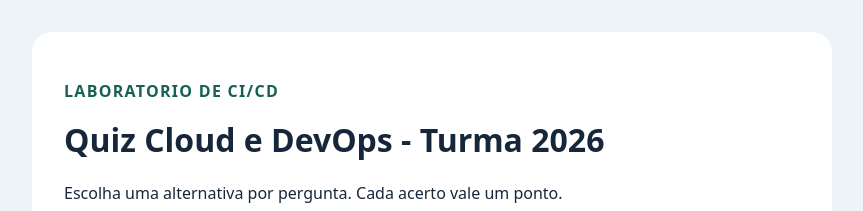
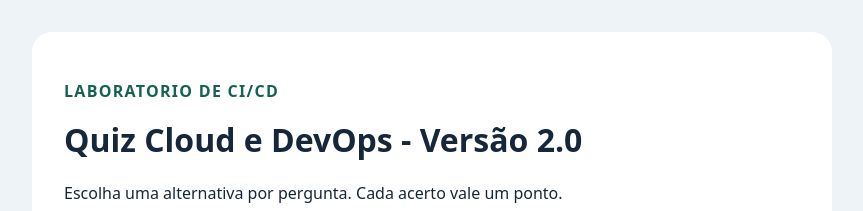
Before and after one commit to Santof-dev/quiz-devops-aula, a website with bundled scripts: page site/index.html in a window 1280 px wide. Shown: the top 211 px of the page, without its empty margins (208-1071 px from the left). Built offline with nearby package versions, Linux system fonts and the light colour scheme.

Commit message:
Atualiza titulo do quiz para versao 2.0

```diff
--- a/site/index.html
+++ b/site/index.html
@@ -3,13 +3,13 @@
 <head>
   <meta charset="UTF-8">
   <meta name="viewport" content="width=device-width, initial-scale=1">
-  <title>Quiz Cloud e DevOps - Turma 2026</title>
+  <title>Quiz Cloud e DevOps - Versão 2.0</title>
   <link rel="stylesheet" href="./style.css">
 </head>
 <body>
   <main>
     <p class="tag">Laboratorio de CI/CD</p>
-    <h1>Quiz Cloud e DevOps - Turma 2026</h1>
+    <h1>Quiz Cloud e DevOps - Versão 2.0</h1>
     <p>Escolha uma alternativa por pergunta. Cada acerto vale um ponto.</p>
     <form id="quiz">
       <div id="perguntas"></div>
```
